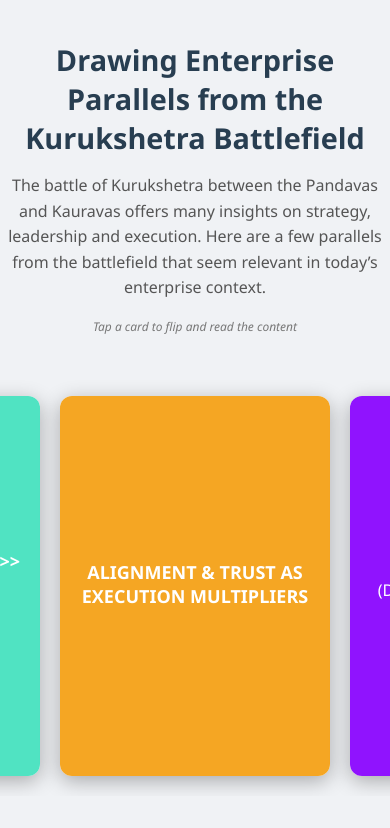
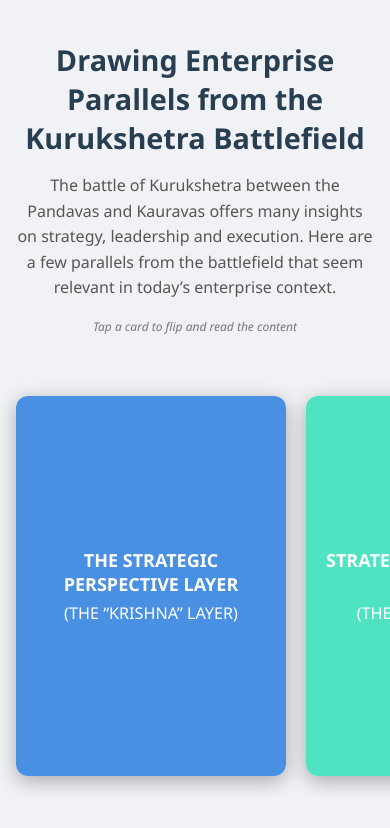
Before and after one commit to ranjani-srivathsa/Kurukshetra-Cards, a plain HTML site: page index.html in a window 390 px wide. Drawn offline with Linux system fonts and the light colour scheme.

Commit message:
Update index.html

```diff
--- a/index.html
+++ b/index.html
@@ -12,12 +12,11 @@
     padding: 0;
   }
 
-  /* Header / Intro Section */
   .intro {
     text-align: center;
     max-width: 900px;
-    margin: 40px auto 40px auto;
-    font-family: 'Segoe UI', sans-serif;
+    margin: 40px auto;
+    padding: 0 16px;
   }
 
   .intro h1 {
@@ -32,14 +31,27 @@
     line-height: 1.6;
   }
 
-  /* Cards Row */
+  /* Cards container */
   .card-container {
     display: flex;
-    justify-content: center;
-    align-items: flex-start;
     gap: 20px;
-    padding: 20px;
+    padding: 20px 16px;
     overflow-x: auto;
+    scroll-behavior: smooth;
+    -webkit-overflow-scrolling: touch;
+  }
+
+  /* IMPORTANT FIX: align left on mobile */
+  @media (max-width: 768px) {
+    .card-container {
+      justify-content: flex-start;
+    }
+  }
+
+  @media (min-width: 769px) {
+    .card-container {
+      justify-content: center;
+    }
   }
 
   .card {
@@ -59,7 +71,8 @@
     transform: rotateY(180deg);
   }
 
-  .card .front, .card .back {
+  .card .front,
+  .card .back {
     position: absolute;
     width: 100%;
     height: 100%;
@@ -70,7 +83,6 @@
     overflow-y: auto;
   }
 
-  /* Card Front */
   .card .front {
     display: flex;
     justify-content: center;
@@ -86,18 +98,16 @@
   .card .front span {
     display: block;
     font-size: 0.9em;
-    margin-top: 5px;
+    margin-top: 6px;
     font-weight: normal;
   }
 
-  /* Individual card colors */
   .front-1 { background-color: #4A90E2; }
   .front-2 { background-color: #50E3C2; }
   .front-3 { background-color: #F5A623; }
   .front-4 { background-color: #9013FE; }
   .front-5 { background-color: #D0021B; }
 
-  /* Card Back */
   .card .back {
     background-color: #fff;
     color: #333;
```
